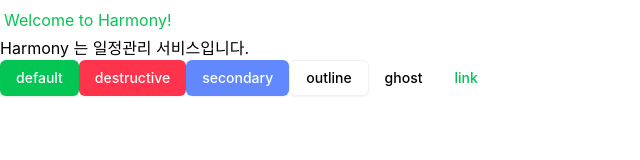
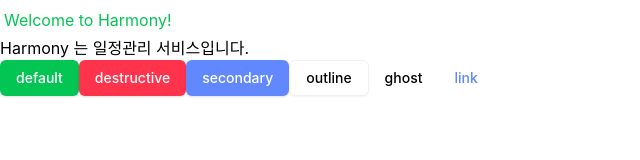
Before and after one commit to boostcampwm-2024/web06-boostproject, a React (Vite) app in the folder apps/client/: page / in a window 1280 px wide. Shown: the top 160 px of the page, without its empty margins (0-640 px from the left). Built offline with nearby package versions, Linux system fonts and the light colour scheme; a web font is replaced by a local one.

Commit message:
fix: box 컴포넌트 기본값 수정

```diff
--- a/apps/client/src/components/ui/button.tsx
+++ b/apps/client/src/components/ui/button.tsx
@@ -10,12 +10,12 @@
 		variants: {
 			variant: {
 				default: 'bg-primary text-primary-foreground shadow hover:bg-primary/90',
-				destructive: 'bg-destructive text-destructive-foreground shadow-sm hover:bg-destructive/90',
+				destructive: 'bg-destructive text-destructive-foreground shadow hover:bg-destructive/90',
 				outline:
 					'border border-input bg-background shadow-sm hover:bg-accent hover:text-accent-foreground',
-				secondary: 'bg-secondary text-secondary-foreground shadow-sm hover:bg-secondary/80',
+				secondary: 'bg-secondary text-secondary-foreground shadow hover:bg-secondary/80',
 				ghost: 'hover:bg-accent hover:text-accent-foreground',
-				link: 'text-primary underline-offset-4 hover:underline',
+				link: 'text-secondary underline-offset-4 hover:underline',
 			},
 			size: {
 				default: 'h-9 px-4 py-2',
```
